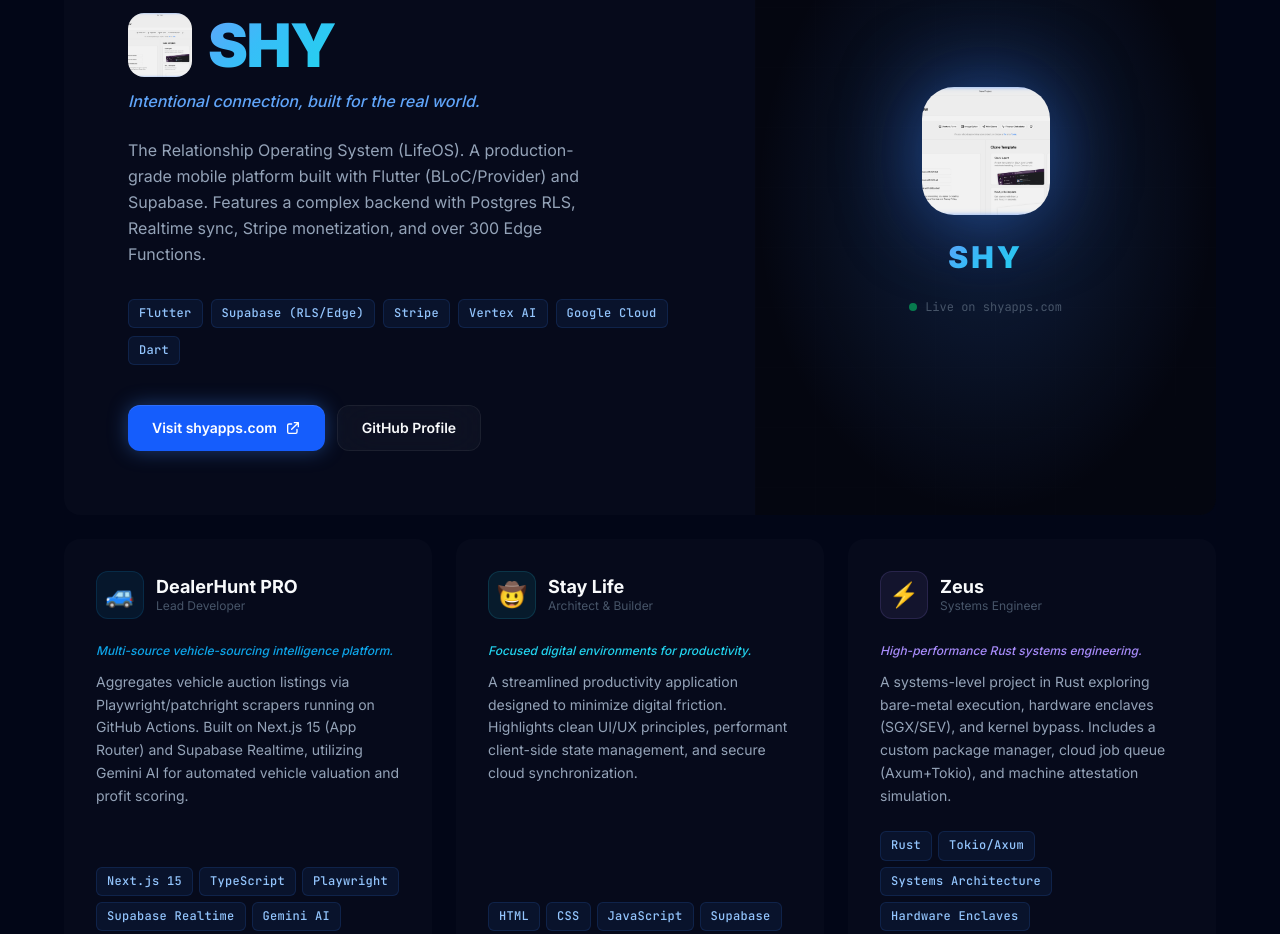
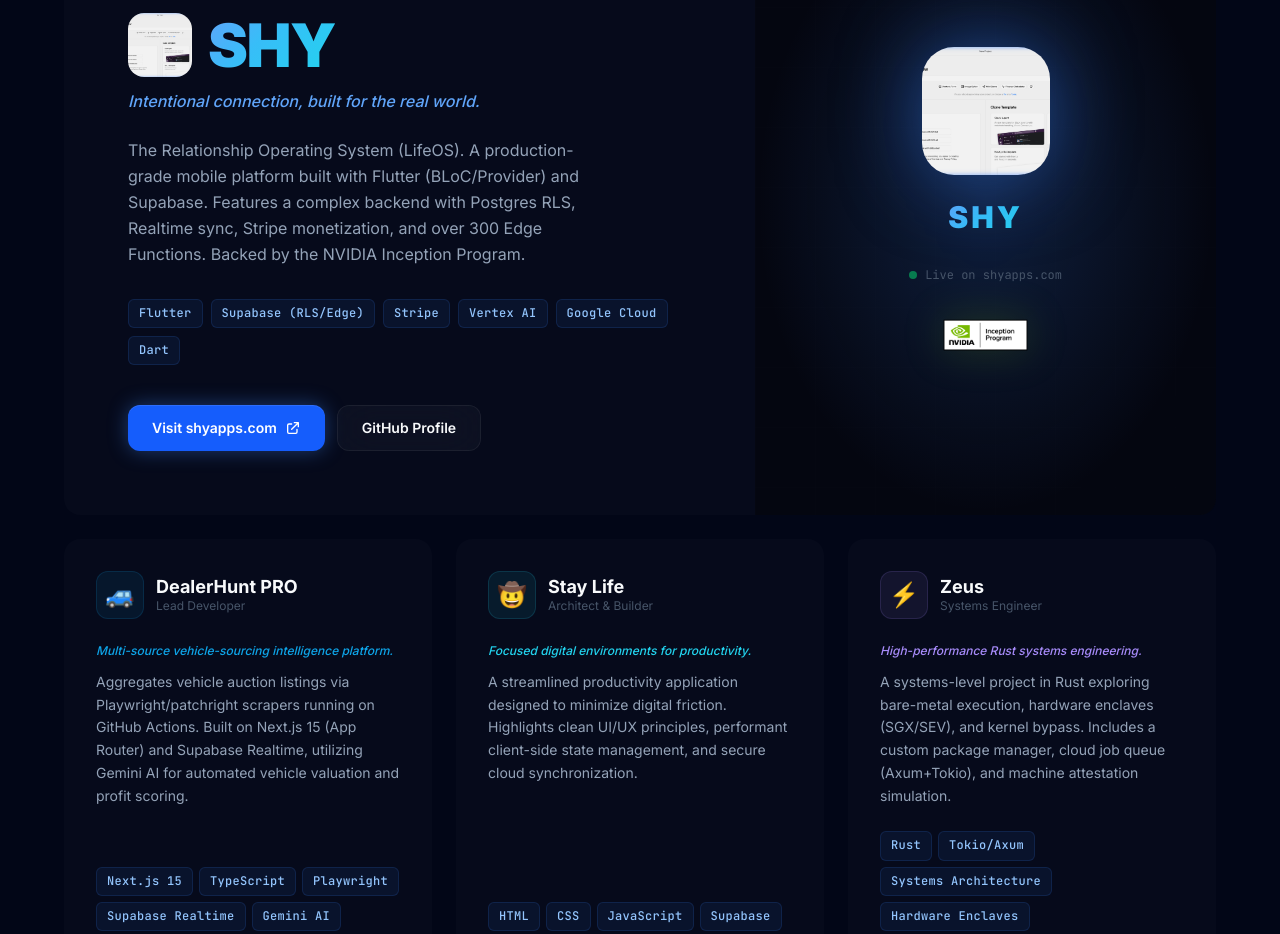
Before and after one commit to shylovegarden/portfolio-site, a Next.js app: page / in a window 1280 px wide. Shown: the part 2400-3334 px from the top of the page. Built offline with nearby package versions, Linux system fonts and the light colour scheme.

Commit message:
feat: Add NVIDIA Inception Program recognition to SHY

```diff
--- a/src/app/page.tsx
+++ b/src/app/page.tsx
@@ -337,9 +337,21 @@
                           </div>
                           <div className="text-3xl font-black tracking-widest gradient-text">{p.name}</div>
                           {p.liveUrl && (
-                            <div className="flex items-center gap-2 text-xs font-mono" style={{ color: 'var(--text-muted)' }}>
-                              <div className="w-2 h-2 rounded-full bg-green-400 animate-pulse" />
-                              Live on {new URL(p.liveUrl).hostname}
+                            <div className="flex flex-col items-center gap-6 mt-2">
+                              <div className="flex items-center gap-2 text-xs font-mono" style={{ color: 'var(--text-muted)' }}>
+                                <div className="w-2 h-2 rounded-full bg-green-400 animate-pulse" />
+                                Live on {new URL(p.liveUrl).hostname}
+                              </div>
+                              {p.name === 'SHY' && (
+                                <div className="mt-2" style={{ filter: 'drop-shadow(0 0 20px rgba(118, 185, 0, 0.2))' }}>
+                                  <img
+                                    src="/nvidia-inception.png"
+                                    alt="NVIDIA Inception Program Member"
+                                    className="h-10 object-contain hover:scale-105 transition-transform cursor-help"
+                                    title="Backed by the NVIDIA Inception Program"
+                                  />
+                                </div>
+                              )}
                             </div>
                           )}
                         </div>
--- a/src/content/portfolio.ts
+++ b/src/content/portfolio.ts
@@ -66,7 +66,7 @@
     role: 'Lead Architect & Founder',
     tagline: 'Intentional connection, built for the real world.',
     description:
-      'The Relationship Operating System (LifeOS). A production-grade mobile platform built with Flutter (BLoC/Provider) and Supabase. Features a complex backend with Postgres RLS, Realtime sync, Stripe monetization, and over 300 Edge Functions.',
+      'The Relationship Operating System (LifeOS). A production-grade mobile platform built with Flutter (BLoC/Provider) and Supabase. Features a complex backend with Postgres RLS, Realtime sync, Stripe monetization, and over 300 Edge Functions. Backed by the NVIDIA Inception Program.',
     tech: ['Flutter', 'Supabase (RLS/Edge)', 'Stripe', 'Vertex AI', 'Google Cloud', 'Dart'],
     liveUrl: 'https://shyapps.com',
     liveLabel: 'Visit shyapps.com',
@@ -227,7 +227,7 @@
     bullets: [
       'Architected and shipped a production Flutter mobile app with Supabase backend and Vertex AI integration.',
       'Own full product lifecycle: system design, mobile development, cloud deployment, and iteration based on user feedback.',
-      'Live product at shyapps.com — mobile (iOS/Android), backend services, and AI-assisted features.',
+      'Live product at shyapps.com — mobile (iOS/Android), backend services, and AI-assisted features (NVIDIA Inception Program Member).',
     ],
   },
   {
```
Also changed, not shown: public/nvidia-inception.png (added).
